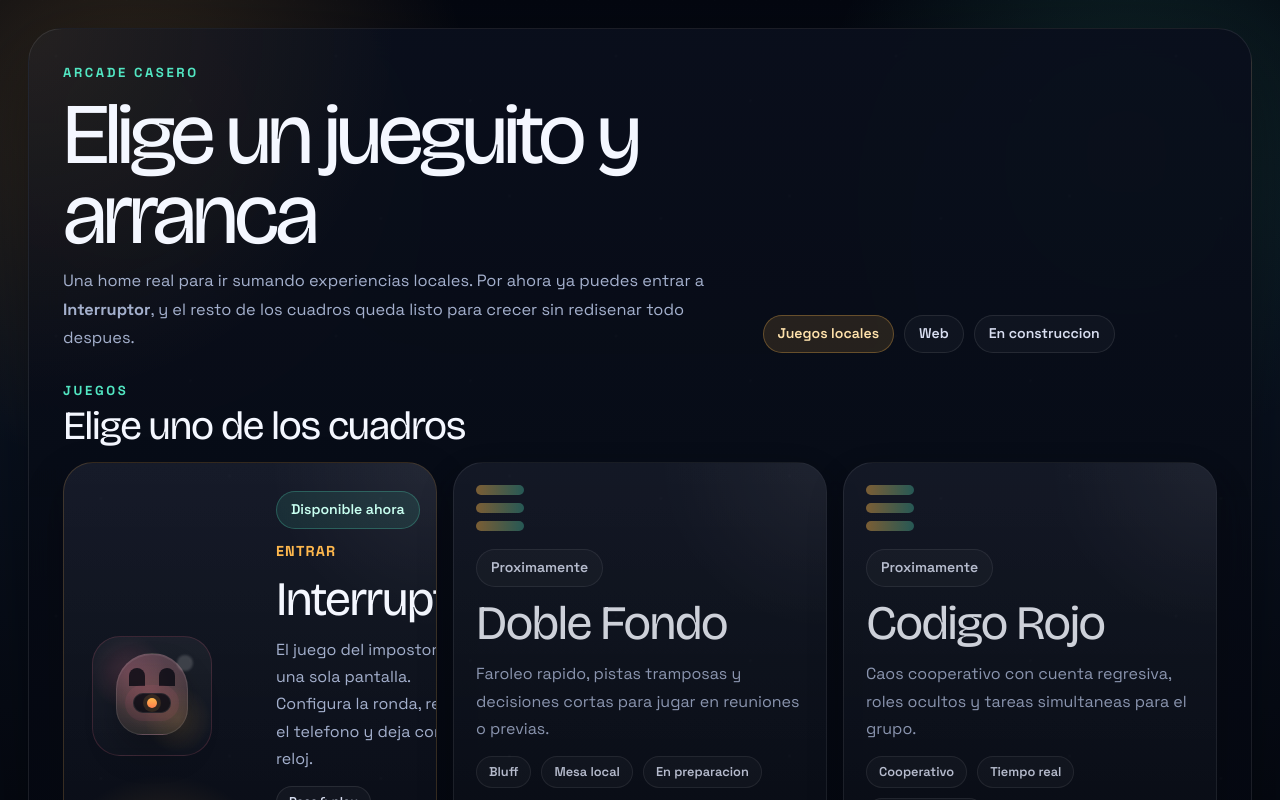
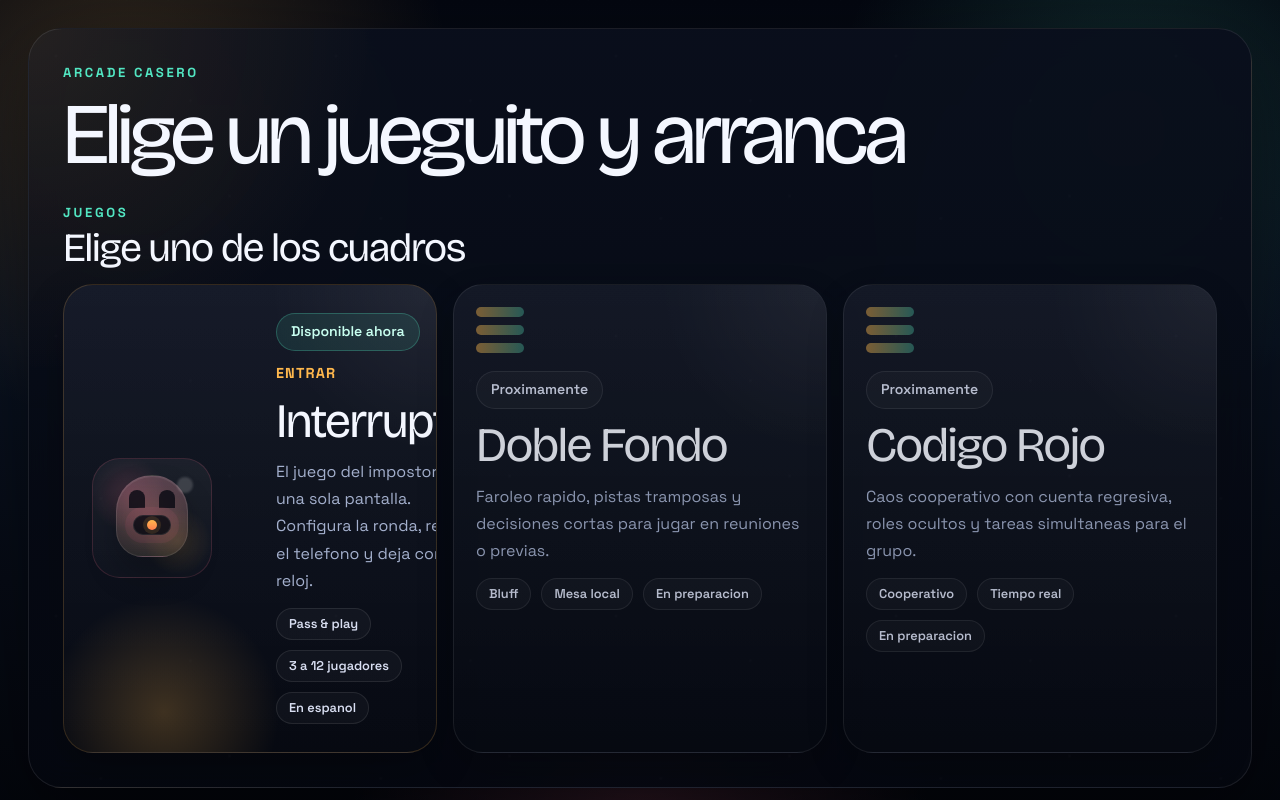
Before and after one commit to srodriguez-lefebre/Web-game, a Next.js app: page / in a window 1280 px wide. Shown: the top 800 px of the page. Built offline with nearby package versions, Linux system fonts and the light colour scheme.

Commit message:
fix: preserve game state across home navigation

```diff
--- a/app/globals.css
+++ b/app/globals.css
@@ -145,15 +145,6 @@ a {
   letter-spacing: -0.05em;
 }
 
-.hub-hero__subtitle {
-  max-width: 74ch;
-  margin: 0;
-  color: var(--muted);
-  font-size: 1.02rem;
-  line-height: 1.75;
-}
-
-.hub-hero__badge,
 .hub-tag-row {
   display: flex;
   flex-wrap: wrap;
@@ -462,6 +453,7 @@ a {
   display: inline-flex;
   align-items: center;
   width: fit-content;
+  margin-left: auto;
   padding: 10px 14px;
   border: 1px solid var(--line);
   border-radius: 999px;
@@ -1183,8 +1175,8 @@ a {
 
 @media (min-width: 980px) {
   .hub-hero {
-    grid-template-columns: minmax(0, 1.2fr) minmax(260px, 0.8fr);
-    align-items: end;
+    grid-template-columns: minmax(0, 1fr);
+    align-items: start;
   }
 
   .hub-grid {
--- a/components/game/game-client.tsx
+++ b/components/game/game-client.tsx
@@ -1,6 +1,6 @@
 "use client";
 
-import { useEffect, useReducer, useRef, useState } from "react";
+import { useEffect, useLayoutEffect, useReducer, useRef, useState } from "react";
 
 import { GameShell } from "@/components/game/game-shell";
 import { ResultPanel } from "@/components/game/result-panel";
@@ -18,10 +18,15 @@ export function GameClient() {
   const [storageLoaded, setStorageLoaded] = useState(false);
   const storageReadyRef = useRef(false);
   const skipNextSaveRef = useRef(true);
+  const latestStateRef = useRef(state);
 
   const currentPlayer = getCurrentPlayer(state);
   const roundSummary = getRoundSummary(state);
   const visibleRole = currentPlayer ? getVisibleRoleData(state, currentPlayer.id) : null;
+
+  useLayoutEffect(() => {
+    latestStateRef.current = state;
+  }, [state]);
 
   useEffect(() => {
     const savedState = loadGameState();
@@ -55,6 +60,16 @@ export function GameClient() {
 
     saveGameState(state);
   }, [state, storageLoaded]);
+
+  useEffect(() => {
+    return () => {
+      if (!storageReadyRef.current) {
+        return;
+      }
+
+      saveGameState(latestStateRef.current);
+    };
+  }, []);
 
   const setPlayers = (players: GamePlayerInput[]) => {
     dispatch({
--- a/components/game/game-shell.tsx
+++ b/components/game/game-shell.tsx
@@ -35,12 +35,12 @@ export function GameShell({
       <section className="game-shell__surface">
         <header className="game-shell__topbar">
           <div className="game-shell__topline">
+            <p className="game-shell__eyebrow">{eyebrow}</p>
             {backHref ? (
               <Link href={backHref} className="game-shell__backlink">
                 {backLabel}
               </Link>
             ) : null}
-            <p className="game-shell__eyebrow">{eyebrow}</p>
           </div>
 
           <div>
--- a/components/home/game-hub.tsx
+++ b/components/home/game-hub.tsx
@@ -40,17 +40,6 @@ export function GameHub() {
           <div className="hub-hero__copy">
             <p className="hub-hero__eyebrow">Arcade casero</p>
             <h1 className="hub-hero__title">Elige un jueguito y arranca</h1>
-            <p className="hub-hero__subtitle">
-              Una home real para ir sumando experiencias locales. Por ahora ya puedes entrar a
-              <strong> Interruptor</strong>, y el resto de los cuadros queda listo para crecer sin
-              redisenar todo despues.
-            </p>
-          </div>
-
-          <div className="hub-hero__badge">
-            <span className="hub-pill hub-pill--accent">Juegos locales</span>
-            <span className="hub-pill">Web</span>
-            <span className="hub-pill">En construccion</span>
           </div>
         </header>
 
```
